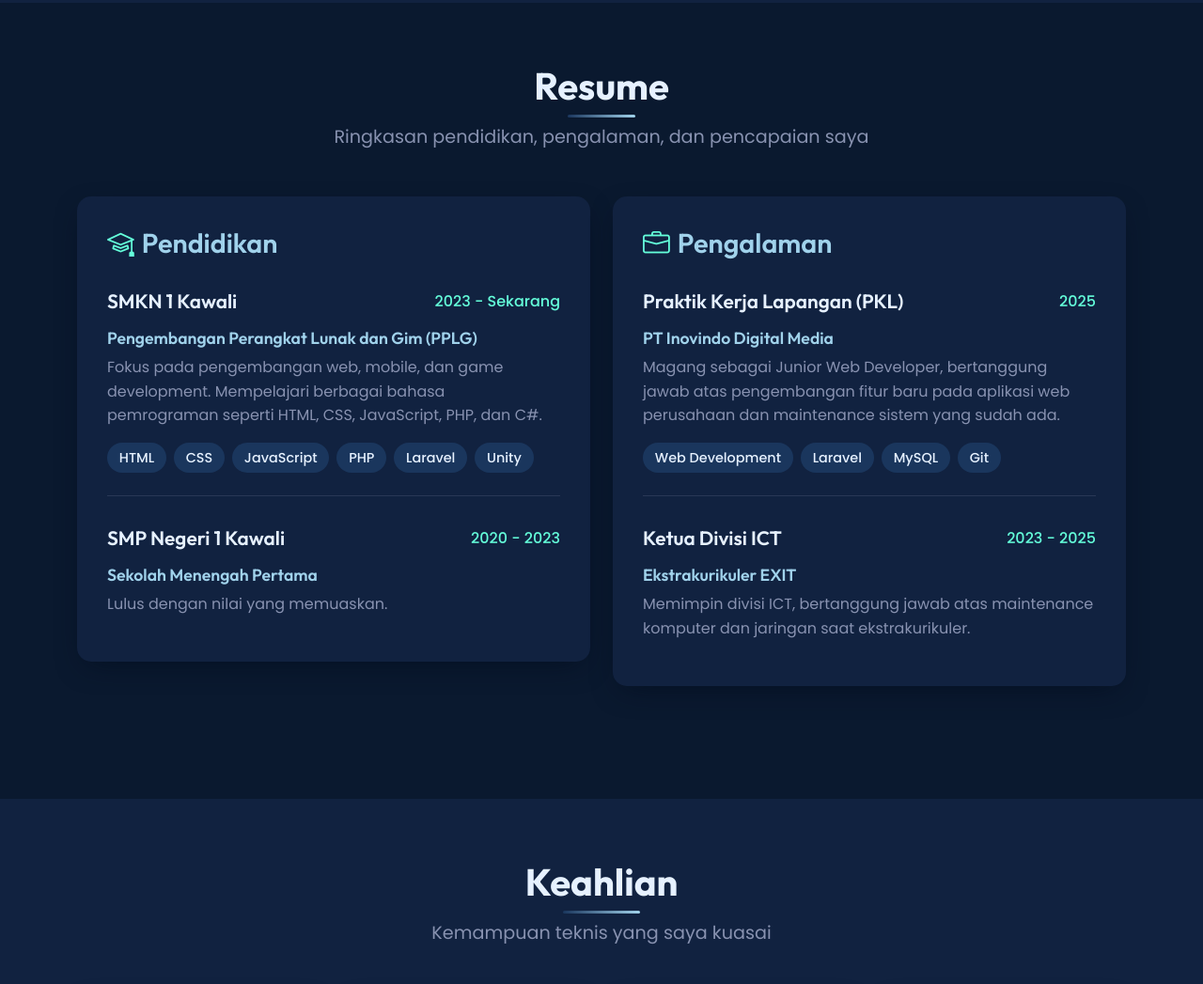
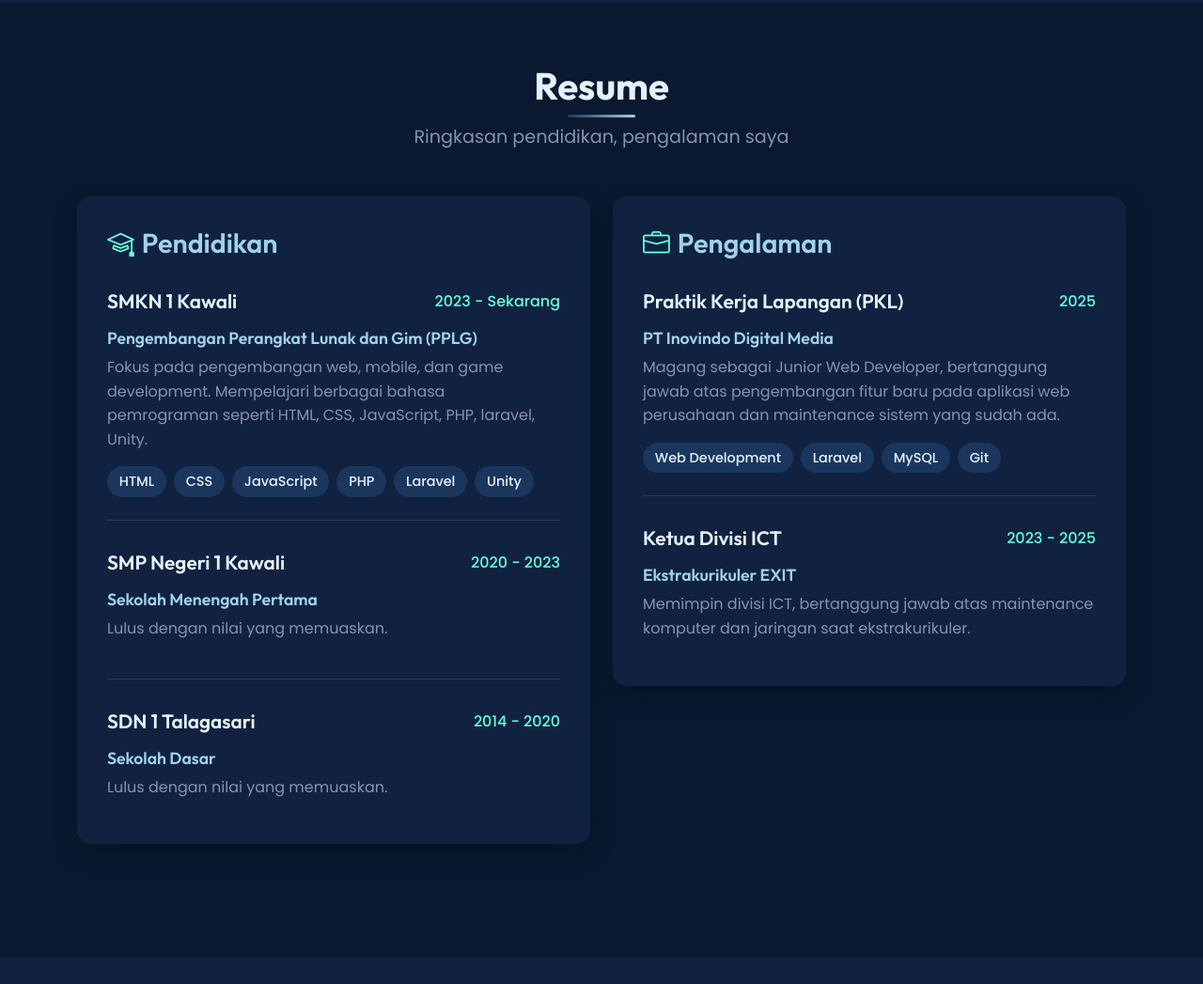
Before and after one commit to AR210108/Portofolio, a plain HTML site: page index.html in a window 1280 px wide. Shown: the part 1920-2967 px from the top of the page at 94% size. Drawn offline with nearby package versions, Linux system fonts and the light colour scheme.

Commit message:
Update index.html

```diff
--- a/index.html
+++ b/index.html
@@ -1114,7 +1114,7 @@
         <div class="container">
             <div class="text-center mb-5">
                 <h2 class="section-title fade-in">Resume</h2>
-                <p class="section-subtitle fade-in">Ringkasan pendidikan, pengalaman, dan pencapaian saya</p>
+                <p class="section-subtitle fade-in">Ringkasan pendidikan, pengalaman saya</p>
             </div>
 
             <div class="row">
@@ -1129,7 +1129,7 @@
                             </div>
                             <h5 class="resume-subtitle">Pengembangan Perangkat Lunak dan Gim (PPLG)</h5>
                             <p class="resume-description">
-                                Fokus pada pengembangan web, mobile, dan game development. Mempelajari berbagai bahasa pemrograman seperti HTML, CSS, JavaScript, PHP, dan C#.
+                                Fokus pada pengembangan web, mobile, dan game development. Mempelajari berbagai bahasa pemrograman seperti HTML, CSS, JavaScript, PHP, laravel, Unity.
                             </p>
                             <div class="skill-tags">
                                 <span class="skill-tag">HTML</span>
@@ -1147,6 +1147,16 @@
                                 <span class="resume-date">2020 - 2023</span>
                             </div>
                             <h5 class="resume-subtitle">Sekolah Menengah Pertama</h5>
+                            <p class="resume-description">
+                                Lulus dengan nilai yang memuaskan.
+                            </p>
+                        </div>
+                        <div class="resume-item">
+                            <div class="resume-header">
+                                <h4 class="resume-title">SDN 1 Talagasari</h4>
+                                <span class="resume-date">2014 - 2020</span>
+                            </div>
+                            <h5 class="resume-subtitle">Sekolah Dasar</h5>
                             <p class="resume-description">
                                 Lulus dengan nilai yang memuaskan.
                             </p>
```
